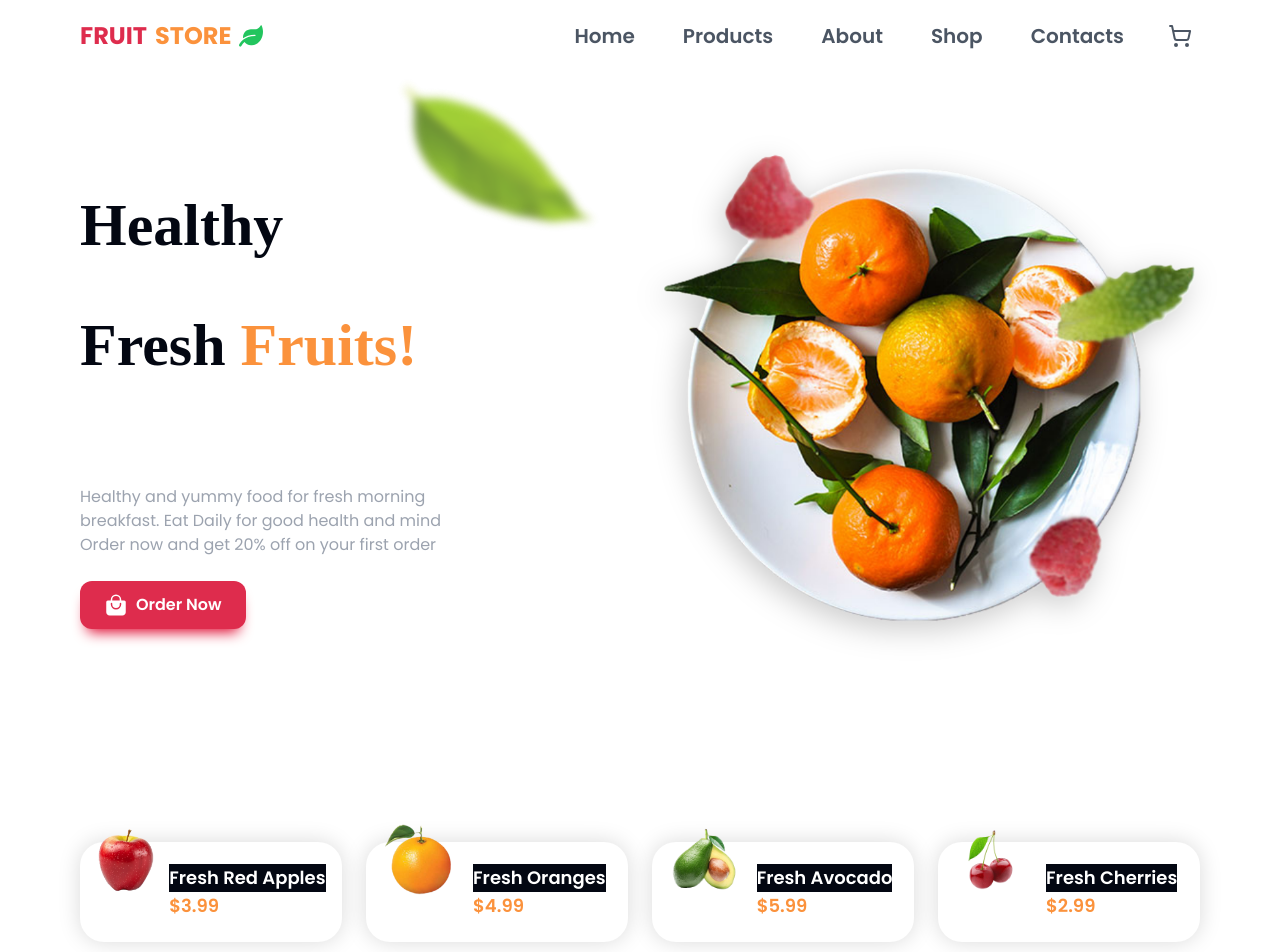
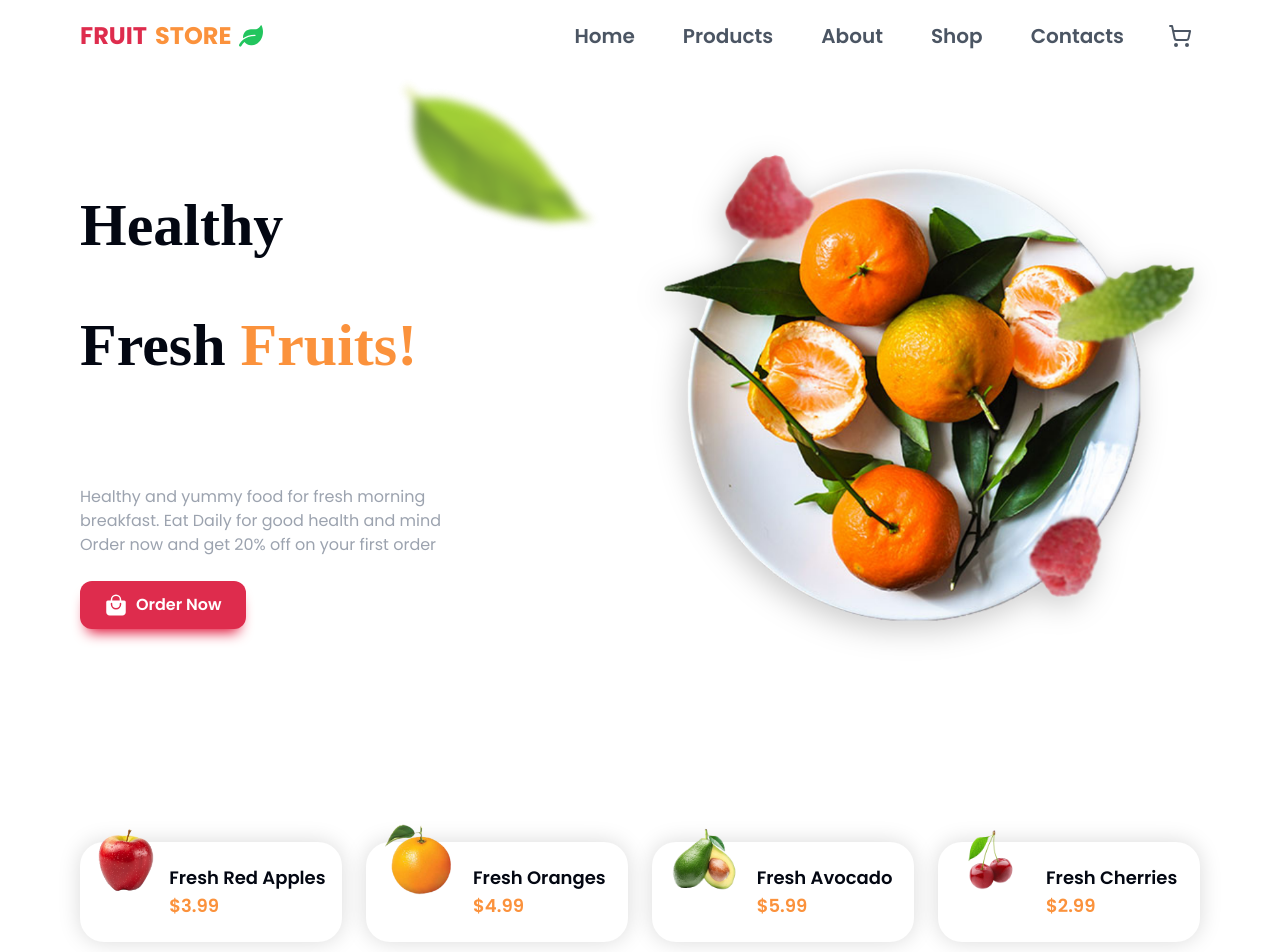
Before and after one commit to Temijoe20/fruits, a React (Vite) app: page / in a window 1280 px wide. Shown: the top 952 px of the page. Built offline with nearby package versions, Linux system fonts and the light colour scheme.

Commit message:
fourth commit

```diff
--- a/src/components/Menus/Menus.jsx
+++ b/src/components/Menus/Menus.jsx
@@ -67,7 +67,7 @@
                         className="w-[60px] mb-4 scale-110 transform -translate-y-6"/>
 
                         <div>
-                            <h1 className="text-lg font-semibold bg-gray-950">{menu.title}</h1>
+                            <h1 className="text-lg font-semibold text-gray-950">{menu.title}</h1>
                             <p className="text-lg font-semibold text-secondary ">{menu.price}</p>
                         </div>
                     </motion.div>
```
